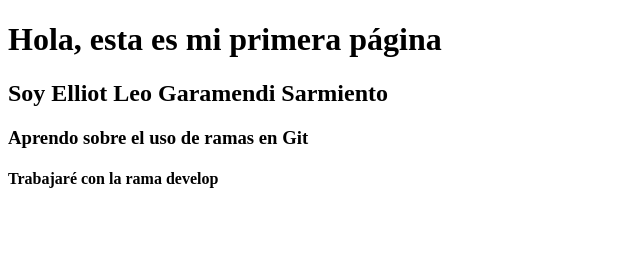
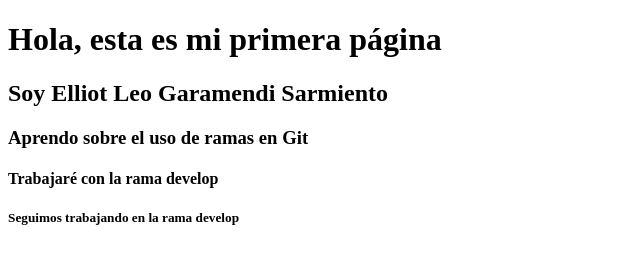
Before and after one commit to elliotgaramendi/learning-git, a plain HTML site: page index.html in a window 1280 px wide. Shown: the whole page, without its empty margins (0-640 px from the left). Drawn offline with Linux system fonts and the light colour scheme.

Commit message:
Se agregó información desde la rama develop

```diff
--- a/index.html
+++ b/index.html
@@ -10,5 +10,6 @@
     <h2>Soy Elliot Leo Garamendi Sarmiento</h2>
     <h3>Aprendo sobre el uso de ramas en Git</h3>
     <h4>Trabajaré con la rama develop</h4>
+    <h5>Seguimos trabajando en la rama develop</h5>
 </body>
 </html>
```
